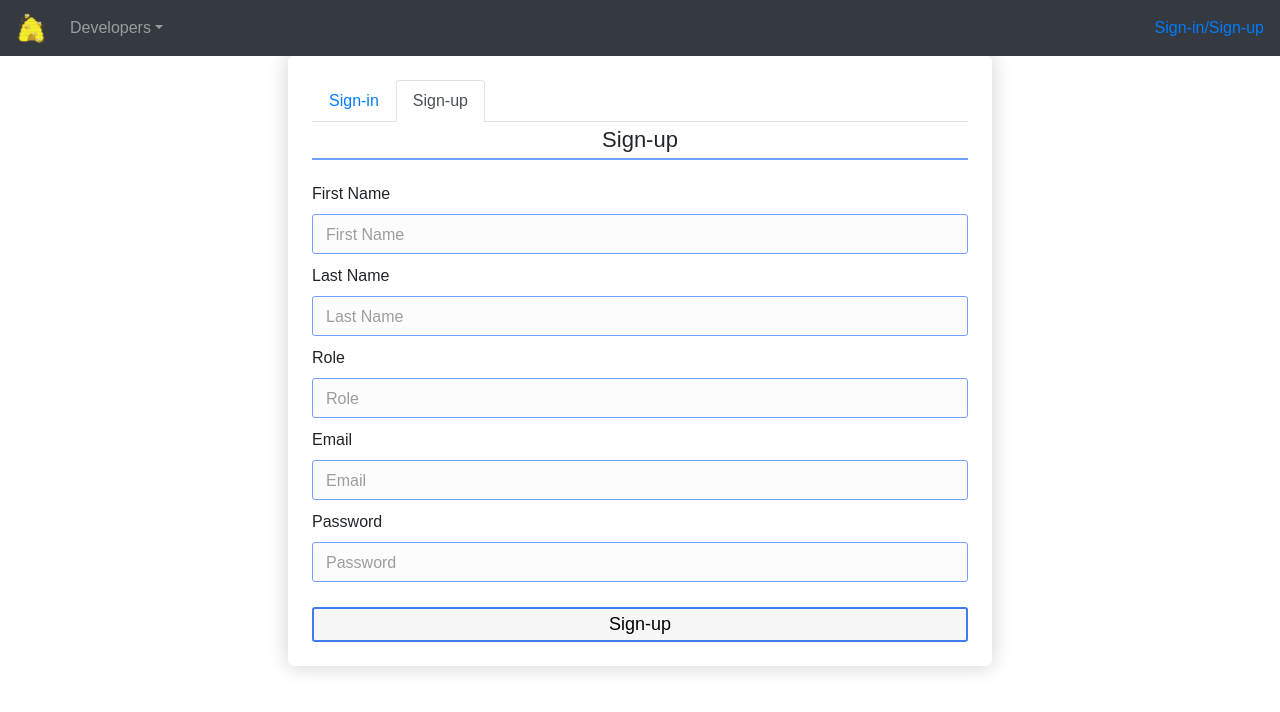
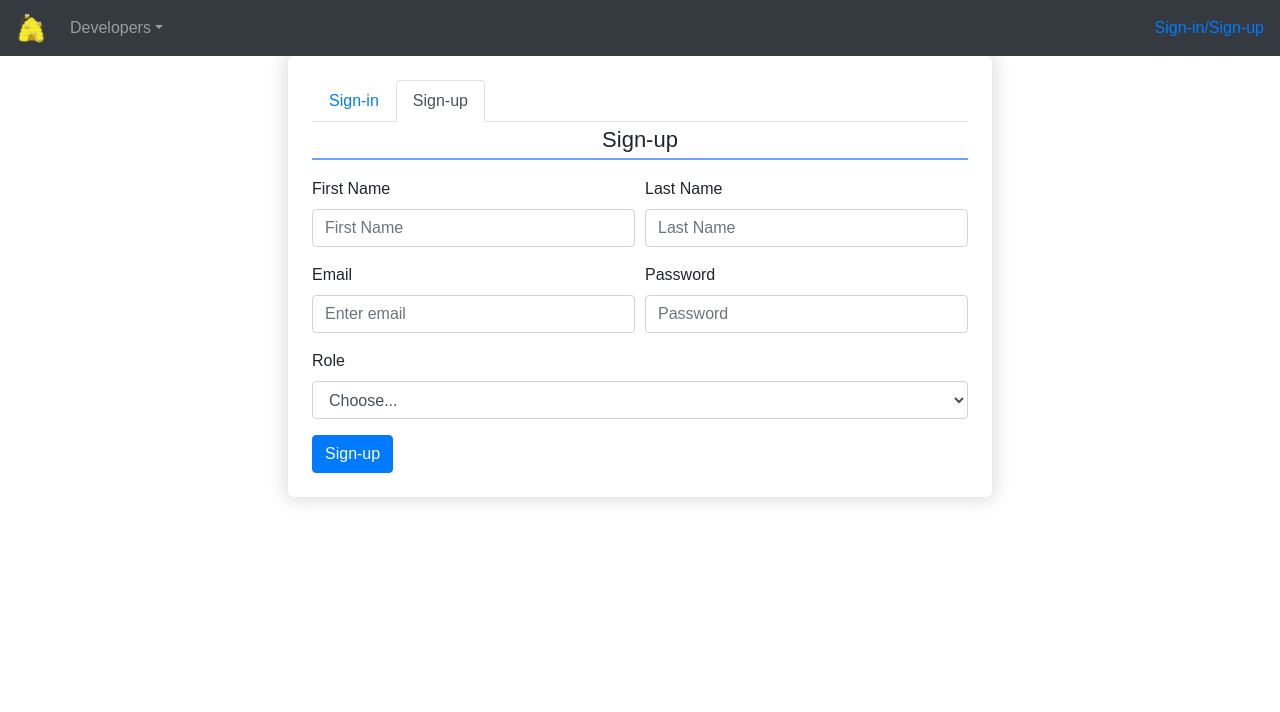
Before and after one commit to shimmer10/swarm, a React (Create React App) app in the folder client/: page /loginscreen in a window 1280 px wide. Both pictures are taken after a click on the tab "Sign-up". Shown: the top 712 px of the page. Built offline with nearby package versions, Linux system fonts and the light colour scheme.

Commit message:
changed to react-bootstrap and added role as a dropdown

```diff
--- a/client/src/components/LoginForm/index.js
+++ b/client/src/components/LoginForm/index.js
@@ -3,6 +3,9 @@ import API from "../../utils/API";
 // import { Link } from 'react-router-dom';
 // import Form from "react-bootstrap/";
 // import Button from "react-bootstrap";
+import Form from "react-bootstrap/Form";
+import Button from "react-bootstrap/Button";
+import Col from "react-bootstrap/Col";
 //import './style.css';
 
 class LoginForm extends Component {
@@ -43,32 +46,25 @@ class LoginForm extends Component {
             </h2>
         <div className="box">
 
-          <div className="input-group">
-            <label htmlFor="email">Email</label>
-            <input
-              type="text"
-              onChange={this.handleInputChange}
-              name="email"
-              className="login-input"
-              placeholder="Email" />
-          </div>
+        <Form onSubmit={this.submitLogin}>
+          <Form.Row>
+            <Form.Group as={Col} controlId="formGridEmail">
+            <Form.Label>Email</Form.Label>
+            <Form.Control type="email" placeholder="Enter email" onChange={this.handleInputChange} />
+            </Form.Group>
+          </Form.Row>
+          <Form.Row>
+            <Form.Group as={Col} controlId="formGridPassword">
+            <Form.Label>Password</Form.Label>
+            <Form.Control type="password" placeholder="Password" onChange={this.handleInputChange} />
+            </Form.Group>
+          </Form.Row>
+          <Button variant="primary" type="submit">
+              Sign-up
+            </Button>
+          </Form>
 
-          <div className="input-group">
-            <label htmlFor="password">Password</label>
-            <input
-              type="password"
-              onChange={this.handleInputChange}
-              name="password"
-              className="login-input"
-              placeholder="Password"/>
-          </div>
 
-          <button
-            type="button"
-            className="login-btn"
-            onClick={this
-              .submitLogin
-              .bind(this)}>Sign-in</button>
         </div>
       </div>
     );
--- a/client/src/components/SignupForm/index.js
+++ b/client/src/components/SignupForm/index.js
@@ -1,8 +1,11 @@
 import React, { Component } from 'react';
 import API from "../../utils/API";
 // import { Link } from 'react-router-dom';
-// import Form from "react-bootstrap/";
+import Form from "react-bootstrap/Form";
+import Button from "react-bootstrap/Button";
 //import './style.css';
+import Col from "react-bootstrap/Col";
+
 
 class SignupForm extends Component {
 
@@ -38,64 +41,50 @@ class SignupForm extends Component {
       <div className="inner-container">
         <h2 align="center" className="header">
           Sign-up
-            </h2>
+        </h2>
         <div className="box">
 
-          <div className="input-group">
-            <label htmlFor="firstname">First Name</label>
-            <input
-              type="text"
-              onChange={this.handleInputChange}
-              name="firstname"
-              className="login-input"
-              placeholder="First Name" />
-          </div>
+        <Form onSubmit={this.submitRegister}>
+          <Form.Row>
+            <Form.Group as={Col} controlId="formGridfirstName">
+            <Form.Label>First Name</Form.Label>
+            <Form.Control type="firstname" placeholder="First Name" onChange={this.handleInputChange} />
+            </Form.Group>
 
-          <div className="input-group" >
-            <label htmlFor="lastname">Last Name</label>
-            <input
-              type="text"
-              onChange={this.handleInputChange}
-              name="lastname"
-              className="login-input"
-              placeholder="Last Name" />
-          </div>
+            <Form.Group as={Col} controlId="formGridLastName">
+            <Form.Label>Last Name</Form.Label>
+            <Form.Control type="last name" placeholder="Last Name" onChange={this.handleInputChange} />
+            </Form.Group>
+          </Form.Row>
 
-          <div className="input-group">
-            <label htmlFor="role">Role</label>
-            <input
-              type="dropdown"
-              onChange={this.handleInputChange}
-              name="role"
-              className="login-input"
-              placeholder="Role" />
-          </div>
+          <Form.Row>
+            <Form.Group as={Col} controlId="formGridEmail">
+            <Form.Label>Email</Form.Label>
+            <Form.Control type="email" placeholder="Enter email" onChange={this.handleInputChange} />
+            </Form.Group>
 
-          <div className="input-group">
-            <label htmlFor="email">Email</label>
-            <input
-              type="text"
-              onChange={this.handleInputChange}
-              name="email"
-              className="login-input"
-              placeholder="Email" />
-          </div>
+            <Form.Group as={Col} controlId="formGridPassword">
+            <Form.Label>Password</Form.Label>
+            <Form.Control type="password" placeholder="Password" onChange={this.handleInputChange} />
+            </Form.Group>
+          </Form.Row>
+          <Form.Row>
+            <Form.Group as={Col} controlId="formGridRole">
+            <Form.Label>Role</Form.Label>
+            <Form.Control as="select" onChange={this.handleInputChange}>
+              <option>Choose...</option>
+              <option>Developer</option>
+              <option>Scrum Master</option>
+            </Form.Control>
+            </Form.Group>
+          </Form.Row>
+            <Button variant="primary" type="submit">
+              Sign-up
+            </Button>
+          </Form>
 
-          <div className="input-group">
-            <label htmlFor="password">Password</label>
-            <input
-              type="password"
-              onChange={this.handleInputChange}
-              name="password"
-              className="login-input"
-              placeholder="Password" />
-          </div>
-          <button
-            type="button"
-            className="login-btn"
-            onClick={this
-              .submitRegister
-              .bind(this)}>Sign-up</button>
+
+
         </div>
       </div>
     );
```
